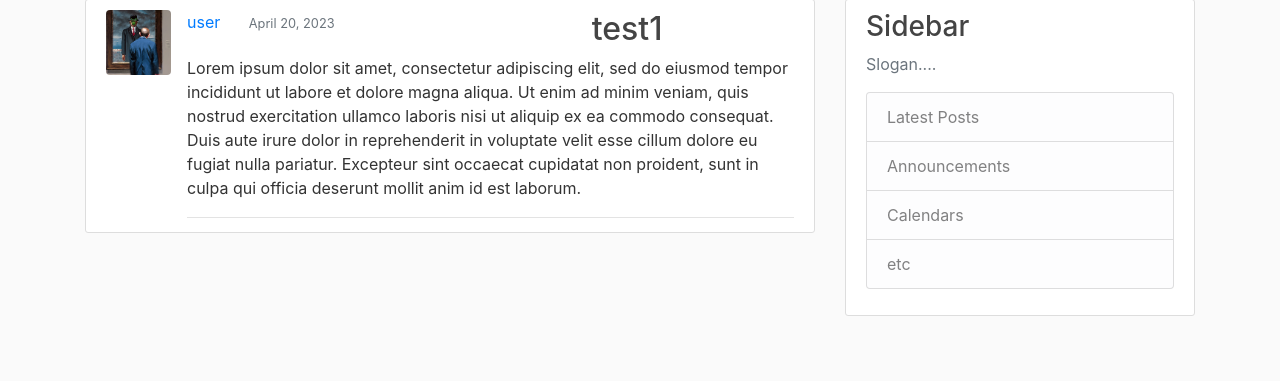
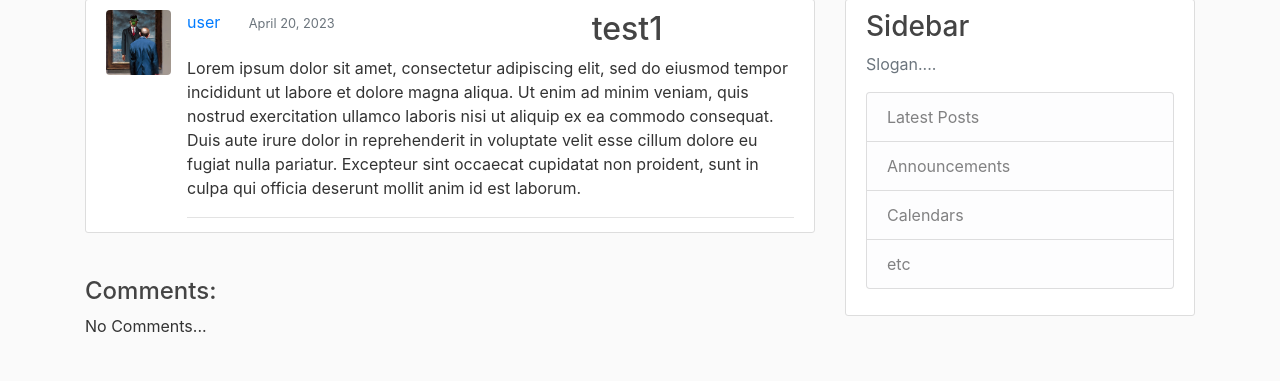
Before and after one commit to TiagoMA90/digital-nomads, a Django app: page /post/29/ in a window 1280 px wide. Shown: the part 81-462 px from the top of the page. Run offline with Django 4.2, Linux system fonts and the light colour scheme; data comes from the database, SQL or seed files in the repository; both versions use the stored data as it was after the commit; some libraries are stand-ins or nearby versions.

Commit message:
apply comment section to post_detail.html

```diff
--- a/blog/templates/blog/post_detail.html
+++ b/blog/templates/blog/post_detail.html
@@ -24,4 +24,22 @@
         <p class="article-content">{{ object.content }}</p>
         </div>
     </article>
+    <br>
+    <h4>Comments:</h4>
+
+    {% if not post.comments.all %}
+    No Comments...
+    {% else %}
+        {% for comment in post.comments.all %}
+        <hr>
+        {{ comment.body}}
+        <br>
+        <small>
+            {{ comment.name }} -
+            {{ comment.date_commented}}
+        </small>
+        <hr>
+        {% endfor %}
+    {% endif %}
+
 {% endblock %}
```
Also changed, not shown: db.sqlite3.
